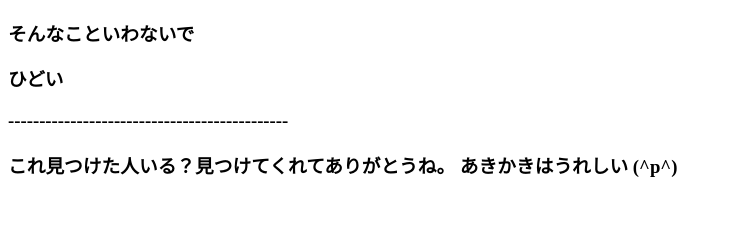
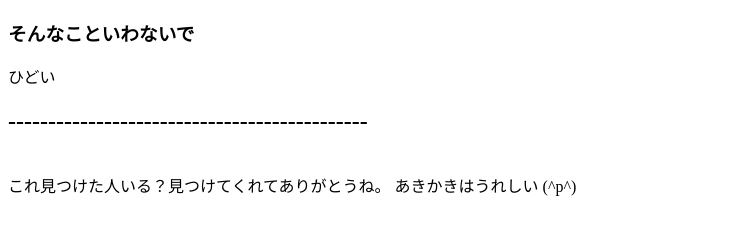
Before and after one commit to akikaki-san/google.com, a plain HTML site: page shine.html in a window 1280 px wide. Shown: the whole page, without its empty margins (0-732 px from the left). Drawn offline with Linux system fonts and the light colour scheme.

Commit message:
Update shine.html

```diff
--- a/shine.html
+++ b/shine.html
@@ -1,8 +1,8 @@
 <!DOCTYPE html>
 <html>
-<h3> そんなこといわないで <h3>
+<h3> そんなこといわないで </h3>
 </s> ひどい </s>
-<h3>---------------------------------------------<h3>
-これ見つけた人いる？見つけてくれてありがとうね。
- あきかきはうれしい (^p^)
+<h2>---------------------------------------------</h2>
+<br>これ見つけた人いる？見つけてくれてありがとうね。
+ あきかきはうれしい (^p^)</br>
 </html>
```
